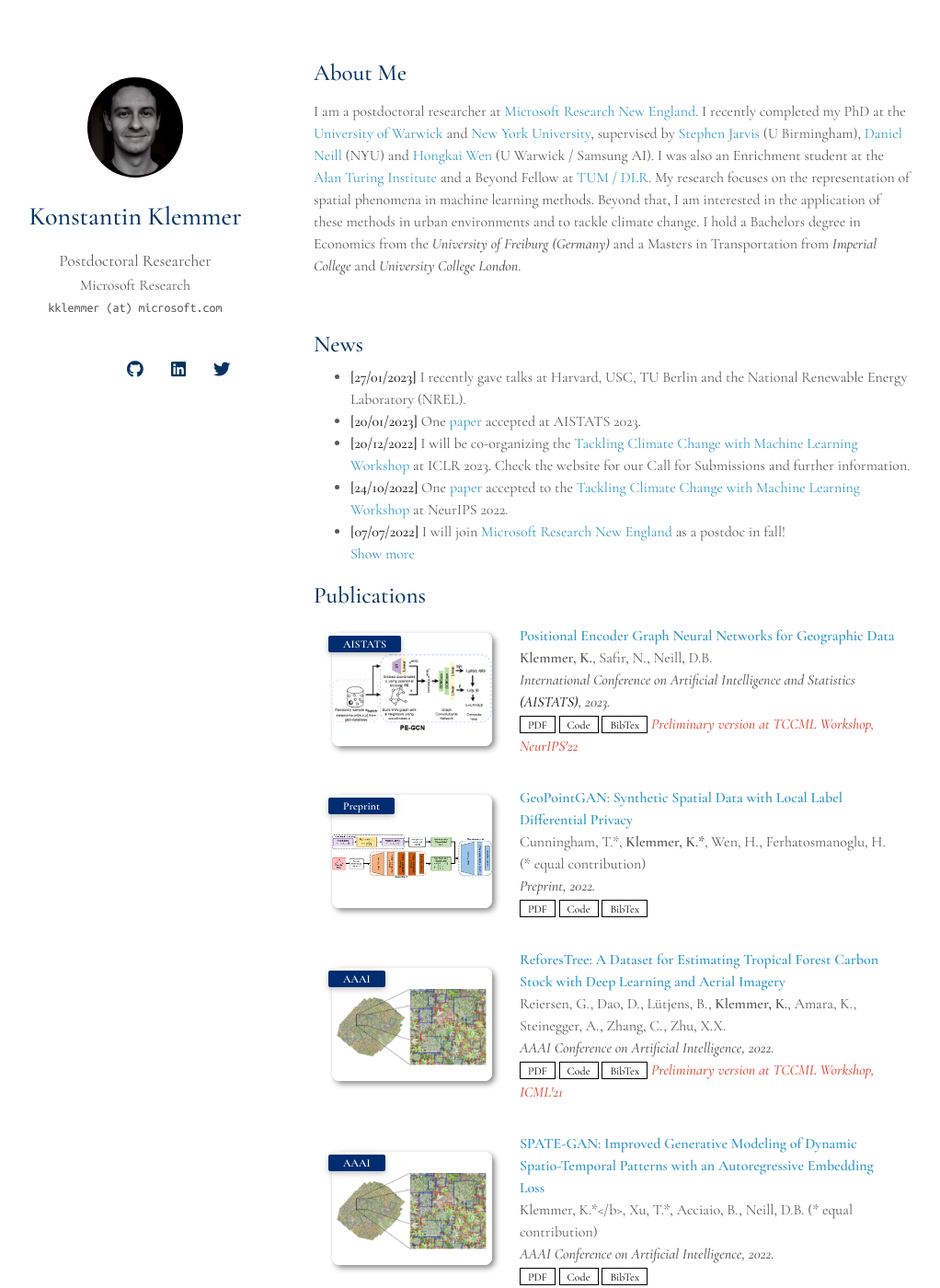
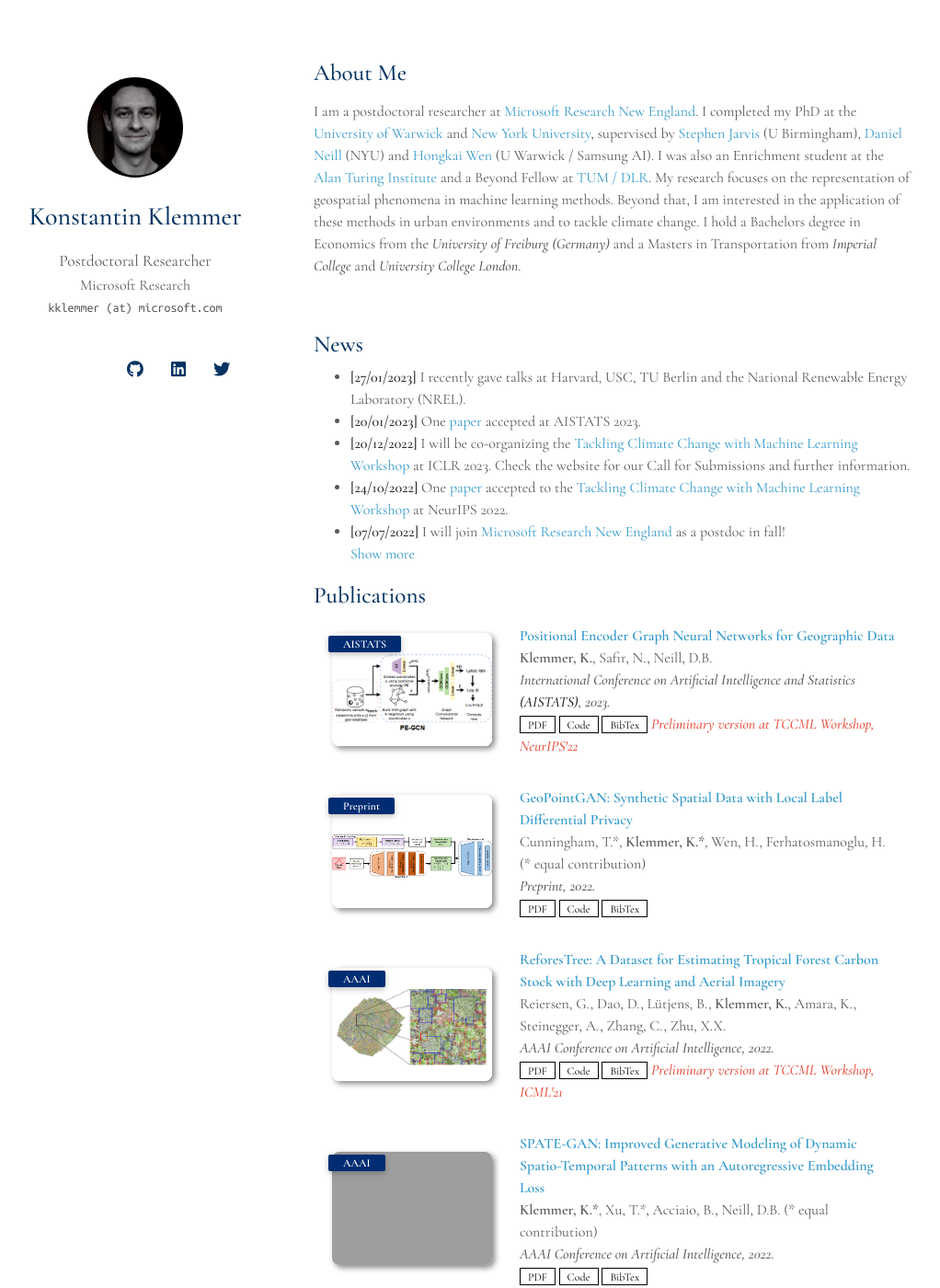
Before and after one commit to konstantinklemmer/konstantinklemmer-test.github.io, a Jekyll site: the page built from index.md, in a window 1280 px wide and 1400 px high. Shown: the whole window at 92% size, without its empty margins (129-1151 px from the left). Built offline with Jekyll 4.4.1, drawn with Linux system fonts in a browser that asks for light colours; nearby versions of some CDN libraries; a style sheet for code colours, icons or effects is not loaded; our own code applies the rules of GitHub Pages for plain Markdown files; some of the changed text lies outside the part shown; grey boxes are pictures that could not be loaded.

Commit message:
Fix errors

```diff
--- a/index.md
+++ b/index.md
@@ -4,7 +4,7 @@ layout: homepage
 
 ## About Me
 
-I am a postdoctoral researcher at <a href="https://www.microsoft.com/en-us/research/lab/microsoft-research-new-england">Microsoft Research New England</a>. I recently completed my PhD at the <a href="http://www.wisc.warwick.ac.uk/">University of Warwick</a> and <a href="https://wp.nyu.edu/ml4good/">New York University</a>, supervised by <a href="https://www.birmingham.ac.uk/staff/profiles/eps/jarvis-stephen.aspx">Stephen Jarvis</a> (U Birmingham), <a href="https://cs.nyu.edu/~neill/">Daniel Neill</a> (NYU) and <a href="https://hongkaiw.github.io/">Hongkai Wen</a> (U Warwick / Samsung AI). I was also an Enrichment student at the <a href="http://turing.ac.uk">Alan Turing Institute</a> and a Beyond Fellow at <a href="https://ai4eo.de/">TUM / DLR</a>. My research focuses on the representation of spatial phenomena in machine learning methods. Beyond that, I am interested in the application of these methods in urban environments and to tackle climate change. I hold a Bachelors degree in Economics from the <em>University of Freiburg (Germany)</em> and a Masters in Transportation from <em>Imperial College</em> and <em>University College London</em>.
+I am a postdoctoral researcher at <a href="https://www.microsoft.com/en-us/research/lab/microsoft-research-new-england">Microsoft Research New England</a>. I completed my PhD at the <a href="http://www.wisc.warwick.ac.uk/">University of Warwick</a> and <a href="https://wp.nyu.edu/ml4good/">New York University</a>, supervised by <a href="https://www.birmingham.ac.uk/staff/profiles/eps/jarvis-stephen.aspx">Stephen Jarvis</a> (U Birmingham), <a href="https://cs.nyu.edu/~neill/">Daniel Neill</a> (NYU) and <a href="https://hongkaiw.github.io/">Hongkai Wen</a> (U Warwick / Samsung AI). I was also an Enrichment student at the <a href="http://turing.ac.uk">Alan Turing Institute</a> and a Beyond Fellow at <a href="https://ai4eo.de/">TUM / DLR</a>. My research focuses on the representation of geospatial phenomena in machine learning methods. Beyond that, I am interested in the application of these methods in urban environments and to tackle climate change. I hold a Bachelors degree in Economics from the <em>University of Freiburg (Germany)</em> and a Masters in Transportation from <em>Imperial College</em> and <em>University College London</em>.
 
 {% include_relative _includes/news.md %}
 
```
Also changed, not shown: _data/publications.yml (+4 -4 lines).
